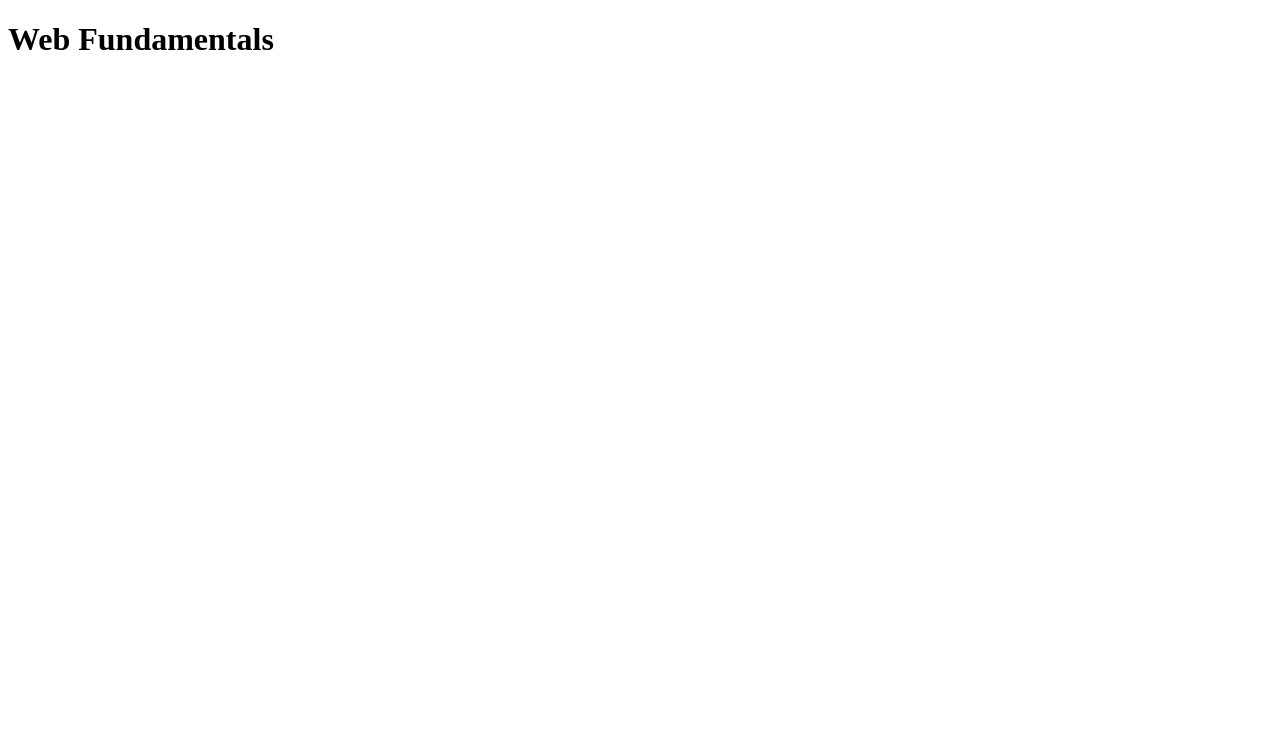
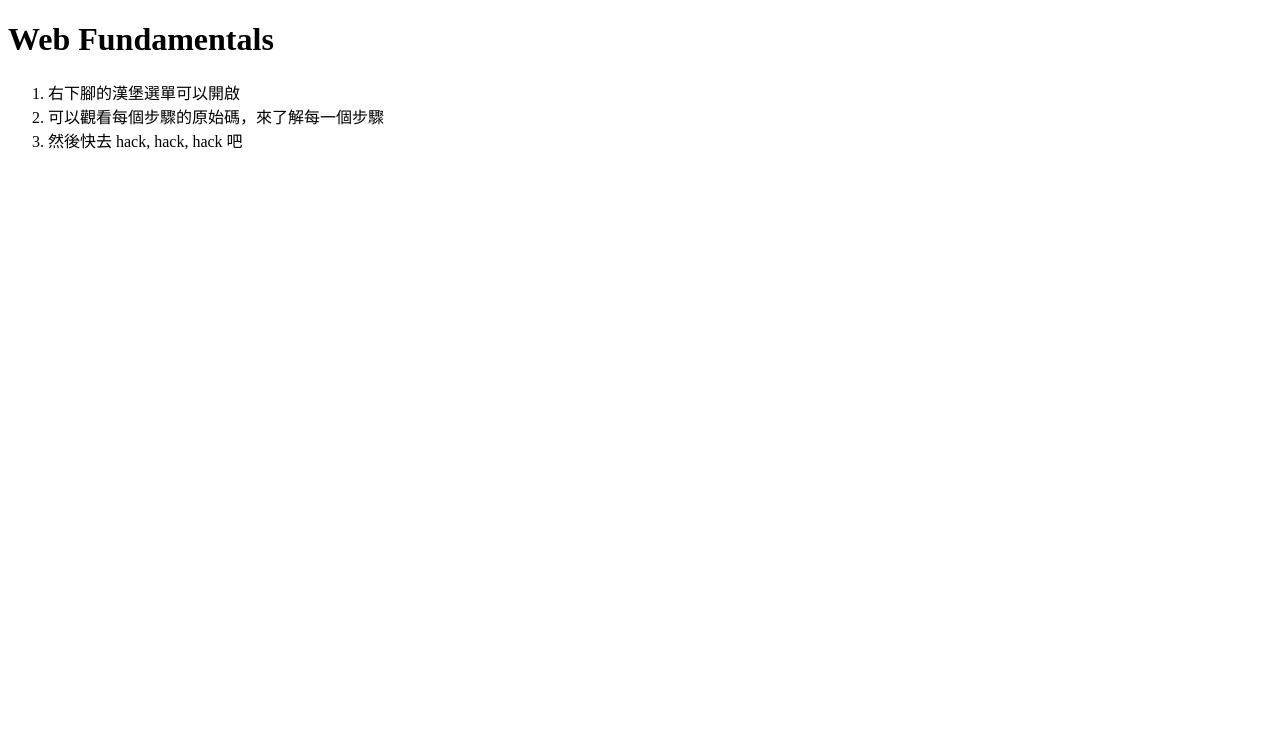
Before and after one commit to shiningjason/LusterTraining-WebFundamentals, a website: page src/index.html in a window 1280 px wide. Shown: the top 730 px of the page. Drawn offline with Linux system fonts and the light colour scheme.

Commit message:
加入課程的 tips 清單

```diff
--- a/src/index.html
+++ b/src/index.html
@@ -7,6 +7,11 @@
 </head>
 <body>
   <h1>Web Fundamentals</h1>
+  <ol>
+    <li>右下腳的漢堡選單可以開啟</li>
+    <li>可以觀看每個步驟的原始碼，來了解每一個步驟</li>
+    <li>然後快去 hack, hack, hack 吧</li>
+  </ol>
   <script src="js/tutorial.js"></script>
 </body>
 </html>
```
